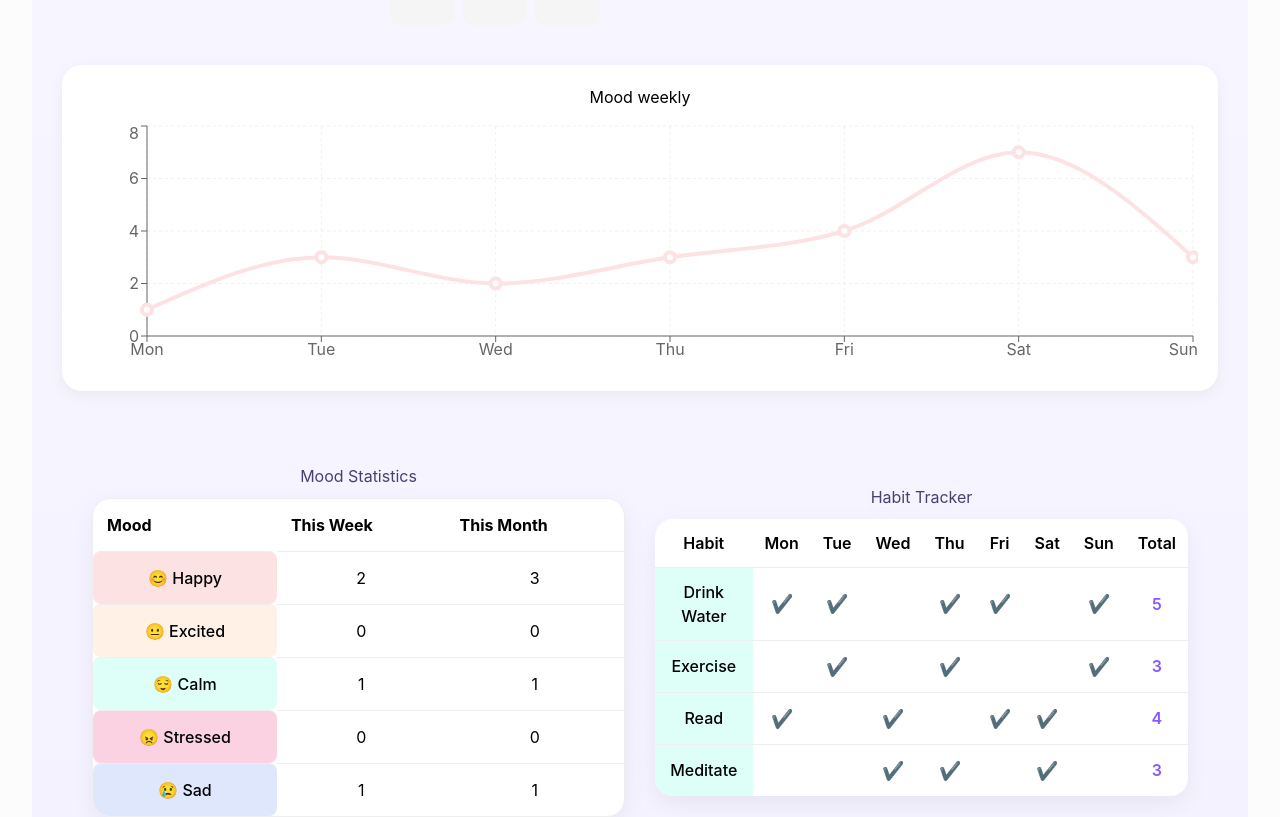
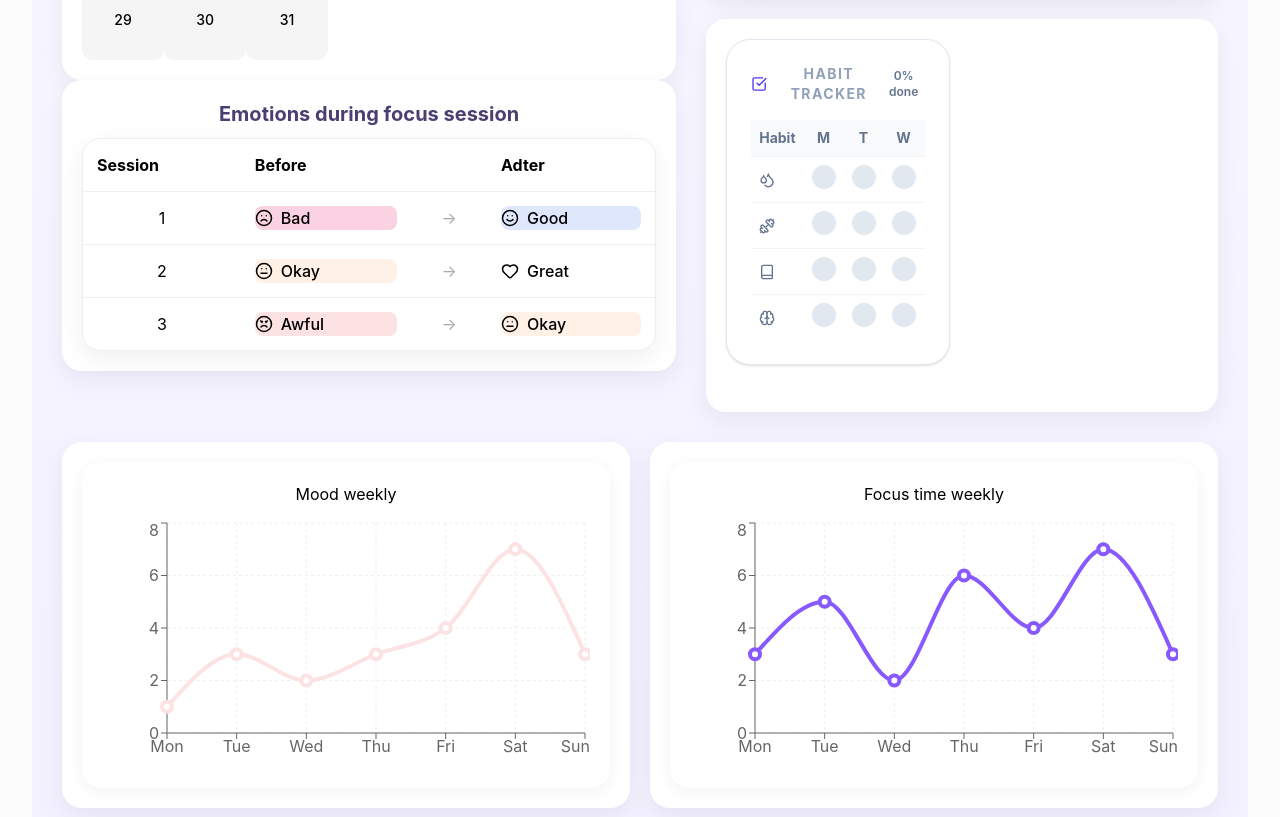
Before and after one commit to K657-Mood-Tracker/MoodBites, a React (Vite) app in the folder MoodBites/: page /insights in a window 1280 px wide. Shown: the part 528-1345 px from the top of the page. Built offline with nearby package versions, Linux system fonts and the light colour scheme.

Commit message:
insight layout
Changed habit counter table and insight layout

```diff
--- a/MoodBites/src/insight/HabitCount.tsx
+++ b/MoodBites/src/insight/HabitCount.tsx
@@ -1,56 +1,111 @@
 import React from "react";
+import { CheckSquare, Droplets, Dumbbell, Book, Brain } from 'lucide-react';
 import "./styles.css";
+
+
+const habitIconMap = {
+  Droplets,
+  Dumbbell,
+  Book,
+  Brain,
+  CheckSquare
+};
+
+const initialHabits = [
+  { name: 'Drink Water', days: [false, false, false, false, false, false, false], icon: 'Droplets' },
+  { name: 'Exercise', days: [false, false, false, false, false, false, false], icon: 'Dumbbell' },
+  { name: 'Read', days: [false, false, false, false, false, false, false], icon: 'Book' },
+  { name: 'Meditate', days: [false, false, false, false, false, false, false], icon: 'Brain' }
+];
 
 type Habit = {
   name: string;
   days: boolean[];
+  icon: keyof typeof habitIconMap;
 };
 
-const habits: Habit[] = [
-  { name: "Drink Water", days: [true, true, false, true, true, false, true] },
-  { name: "Exercise", days: [false, true, false, true, false, false, true] },
-  { name: "Read", days: [true, false, true, false, true, true, false] },
-  { name: "Meditate", days: [false, false, true, true, false, true, false] }
-];
+const daysOfWeek = ['M', 'T', 'W', 'T', 'F', 'S', 'S'];
 
-const days = ["Mon", "Tue", "Wed", "Thu", "Fri", "Sat", "Sun"];
+
 
 export default function HabitTable() {
+  const [habitList, setHabitList] = React.useState<Habit[]>(() => {
+  const saved = localStorage.getItem('habitList');
+  if (saved) {
+    try {
+    return JSON.parse(saved);
+      } catch {
+        return initialHabits;
+      }
+    }
+    return initialHabits;
+  });
+
+  React.useEffect(() => {
+     localStorage.setItem('habitList', JSON.stringify(habitList));
+  }, [habitList]);
+  const toggleHabit = (habitIndex: number, dayIndex: number) => {
+    setHabitList((prev) => {
+      const next = [...prev];
+      const days = [...next[habitIndex].days];
+      days[dayIndex] = !days[dayIndex];
+      next[habitIndex] = { ...next[habitIndex], days };
+      return next;
+    });
+  };
+  const totalDone = habitList.reduce((acc, habit) => acc + habit.days.filter(Boolean).length, 0);
+  const completion = habitList.length ? Math.round((totalDone / (habitList.length * 7)) * 100) : 0;
   return (
-    <div className="habit-table-wrapper">
-      <h2>Habit Tracker</h2>
+    <div className="grid grid-cols-1 xl:grid-cols-2 gap-6">
+              <div className="bg-white rounded-3xl border border-slate-200 shadow-sm p-6">
+                <div className="flex items-center justify-between mb-4">
+                  <div className="flex items-center gap-2">
+                    <CheckSquare className="w-5 h-5 text-indigo-600" />
+                    <p className="text-sm font-bold uppercase tracking-widest text-slate-400">Habit Tracker</p>
+                  </div>
+                  <span className="text-xs font-semibold text-slate-500">{completion}% done</span>
+                </div>
 
-      <table className="habit-table">
-        <thead>
+                <div className="overflow-x-auto">
+                  <table className="w-full text-sm text-left">
+                    <thead className="bg-slate-50 text-slate-500">
                       <tr>
-            <th>Habit</th>
-            {days.map((day) => (
-              <th key={day}>{day}</th>
+                        <th className="p-2">Habit</th>
+                        {daysOfWeek.map((day) => (
+                          <th key={day} className="p-2 text-center">{day}</th>
                         ))}
-            <th>Total</th>
+                        <th className="p-2 text-center">Score</th>
                       </tr>
                     </thead>
-
                     <tbody>
-          {habits.map((habit) => {
-            const total = habit.days.filter(Boolean).length;
+                      {habitList.map((habit, hIndex) => {
+                        const completedCount = habit.days.filter(Boolean).length;
+                        const face = completedCount === 0 ? '😞' : completedCount <= 2 ? '😐' : completedCount <= 4 ? '🙂' : completedCount <= 6 ? '😄' : '🏆';
 
                         return (
-              <tr key={habit.name}>
-                <td className="habit-name">{habit.name}</td>
-
-                {habit.days.map((done, index) => (
-                  <td key={index} className="habit-cell">
-                    {done ? "✔️" : ""}
+                          <tr key={`${habit.name}-${hIndex}`} className="border-t border-slate-100 hover:bg-slate-50">
+                           <td className="p-2 align-middle">
+                             {habitIconMap[habit.icon] && React.createElement(habitIconMap[habit.icon], { className: 'h-4 w-4 text-slate-500' })}
+                           </td>
+                            {habit.days.map((done, dayIndex) => (
+                              <td key={dayIndex} className="p-2 text-center">
+                                <button
+                                  onClick={() => toggleHabit(hIndex, dayIndex)}
+                                  className={`inline-flex h-6 w-6 items-center justify-center rounded-full text-xs font-bold transition ${done ? 'bg-emerald-500 text-white' : 'bg-slate-200 text-slate-500 hover:bg-slate-300'}`}
+                                >
+                                  {done ? '✓' : ''}
+                                </button>
                               </td>
                             ))}
 
-                <td className="habit-total">{total}</td>
+                            <td className="p-2 text-center">{face}</td>
                           </tr>
                         );
                       })}
                     </tbody>
                   </table>
                 </div>
+              </div>
+              </div>
   );
 }
--- a/MoodBites/src/insight/Insights.tsx
+++ b/MoodBites/src/insight/Insights.tsx
@@ -8,31 +8,49 @@ import SessionMood from "./SessionMood";
 import "./styles.css"
 //
 const Insights: React.FC = () => {
+  return (
+    <main className="insights-layout">
+
+      <div className="top-section">
+
+        {/* LEFT */}
+        <div className="left-top">
+          <div className="calendar-card">
+            <MoodCalendar />
+          </div>
+
+          <div className="card">
+            <SessionMood />
+          </div>
+        </div>
+
+        {/* RIGHT */}
+        <div className="right-top">
+          <div className="card">
+            <MoodCounter />
+          </div>
+
+          <div className="card">
+            <HabitCounter />
+          </div>
+        </div>
+
+      </div>
 
 
-
-    return (
-      <div>
-        <main>
-        <MoodCalendar />
-        <div className="chart-box">
+      {/* CHARTS */}
+      <div className="charts">
+        <div className="card">
           <WeeklyMood />
         </div>
-        <br></br>
-        <div className="tables-container">
-          <MoodCounter />
-          <HabitCounter />
-        </div>
-        <br></br>
-        <div className="chart-box">
+
+        <div className="card">
           <FocustTimeStatistics />
         </div>
-        <div className="tables-container">
-          <SessionMood />
-        </div>
-        </main>
       </div>
-    );
+
+    </main>
+  );
 };
 
 export default Insights;
--- a/MoodBites/src/insight/styles.css
+++ b/MoodBites/src/insight/styles.css
@@ -5,19 +5,67 @@
   box-shadow: 0 4px 16px rgba(0,0,0,0.05);
 }
 
+.insights-layout {
+  display: grid;
+  grid-template-rows: auto auto auto;
+  gap: 30px;
+  padding: 30px;
+}
+
+/* TOP */
+.top-section {
+  display: grid;
+  grid-template-columns: 1.2fr 1fr;
+  gap: 30px;
+  align-items: start;
+}
+
+/* RIGHT SIDE (stacked) */
+.right-top {
+  display: grid;
+  grid-template-rows: 1fr 1fr;
+  gap: 20px;
+}
+
+/* BOTTOM */
+.bottom-section {
+  display: grid;
+  grid-template-columns: 1fr 1fr;
+  gap: 30px;
+}
+
+/* charts side by side */
+.charts {
+  display: grid;
+  grid-template-columns: 1fr 1fr;
+  gap: 20px;
+  align-items: stretch;
+}
+
+/* universal card */
+.card,
+.calendar-card {
+  height: auto;
+  background: white;
+  border-radius: 20px;
+  padding: 20px;
+  box-shadow: 0 8px 25px rgba(0,0,0,0.06);
+}
+
+
 .chart-title {
   margin-bottom: 12px;
   font-weight: 600;
 }
 
-.tables-container {
+/*.tables-container {
   display: flex;
   gap: 30px;
   justify-content: center;
   align-items: flex-start;
   padding: 30px;
   flex-wrap: wrap; /* makes it responsive */
-}
+/*}*/
 
 /*.chart-box {
   max-width: 600px;
@@ -91,17 +139,17 @@
 
 /* Mood calender styles */
 .calendar-wrapper{
-  max-width: 500px;
-  margin: 40px auto;
+  width: 100%;
+  /*margin: 40px auto;*/
 }
 
-.calendar-grid{
-  display:grid;
-  grid-template-columns: repeat(7,1fr);
-  gap:8px;
+.calendar-grid {
+  display: grid;
+  grid-template-columns: repeat(7, 1fr);
 }
 
 .calendar-day{
+  width: 100%;
   aspect-ratio:1;
   border-radius:10px;
   display:flex;
```
Lines whose indentation alone changed are shown as unchanged.
